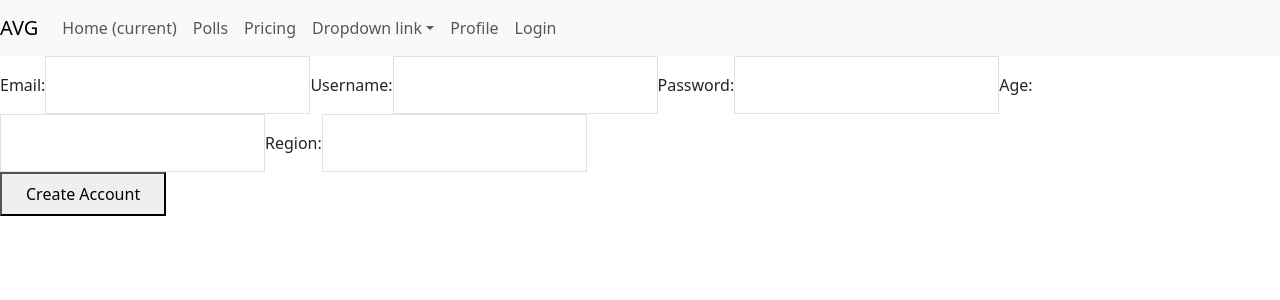
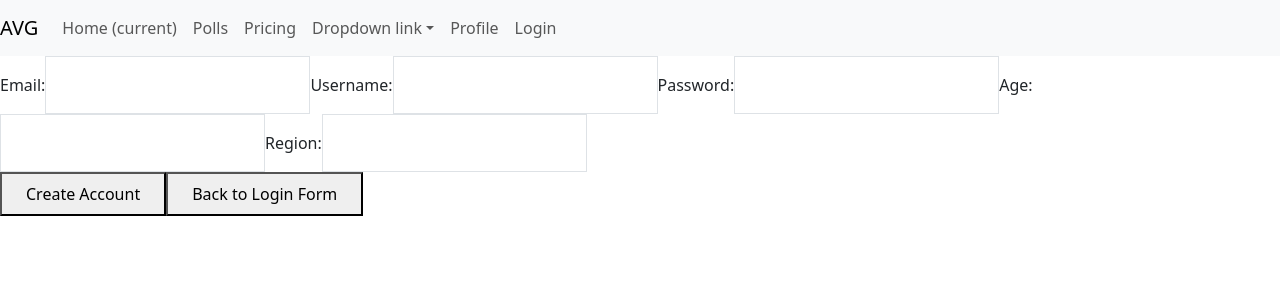
Before and after one commit to Team-Jiggly-Puff/AVG, a React app: page /login in a window 1280 px wide. Both pictures are taken after typing "Sample", "Sample123" into the empty fields and a click on the button "Create Account". Shown: the top 300 px of the page. Built offline with nearby package versions, Linux system fonts and the light colour scheme; no server answers; the HTML template or start-up script is replaced by a standard one.

Commit message:
Update Login.tsx

```diff
--- a/src/client/components/Login.tsx
+++ b/src/client/components/Login.tsx
@@ -98,7 +98,7 @@ const Login = () => {
       </button>
       <button
         className='w-full px-4 py-2 bg-blue-600 text-black rounded-lg hover:bg-blue-700 focus:outline-none focus:ring-2 focus:ring-blue-500'
-        onClick={loadCreateAccountForm}
+        onClick={() => { setCreateAccountFormVisible(true); setLoginFormVisible(false); }}
       >
         Create Account
       </button>
@@ -179,6 +179,12 @@ const Login = () => {
       >
         Create Account
       </button>
+      <button
+        className='w-full px-4 py-2 bg-blue-600 text-black rounded-lg hover:bg-blue-700 focus:outline-none focus:ring-2 focus:ring-blue-500'
+        onClick={() => { setCreateAccountFormVisible(false); setLoginFormVisible(true); }}
+      >
+        Back to Login Form
+      </button>
     </div>
   );
 
```
